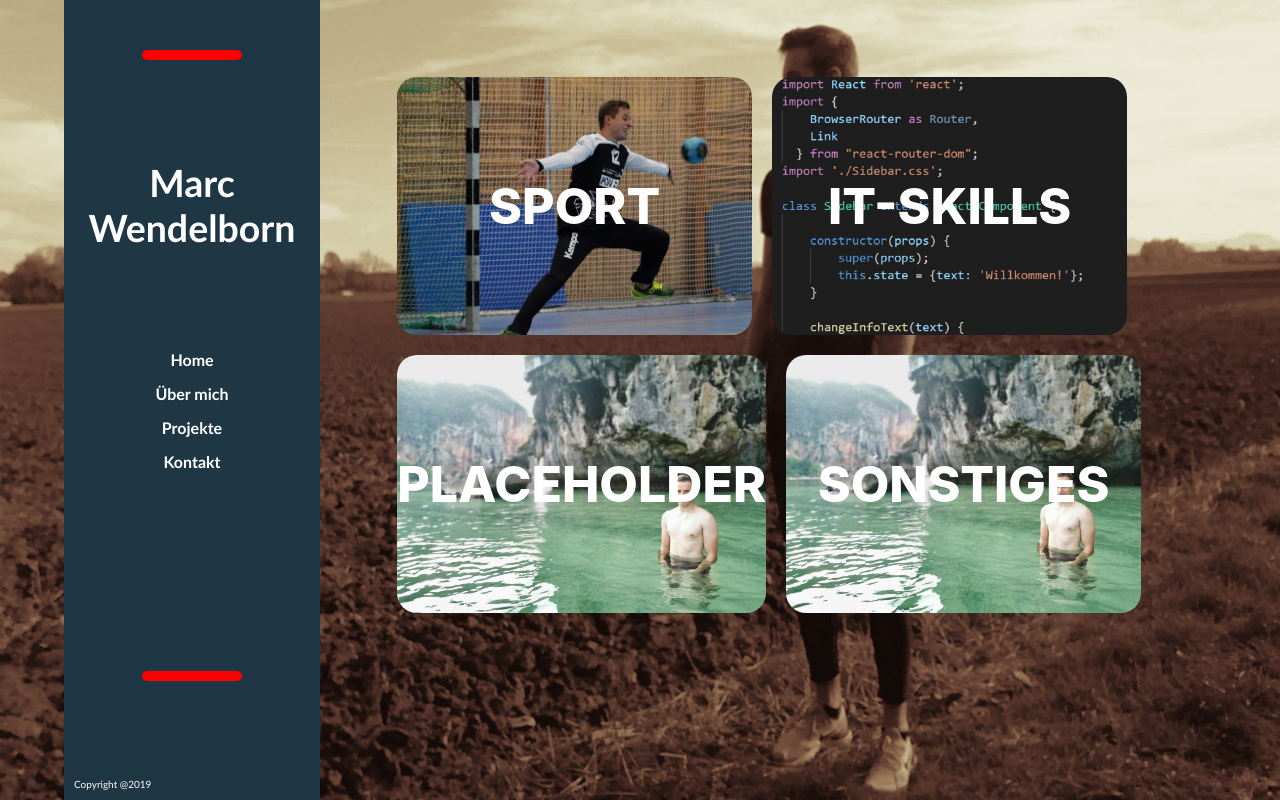
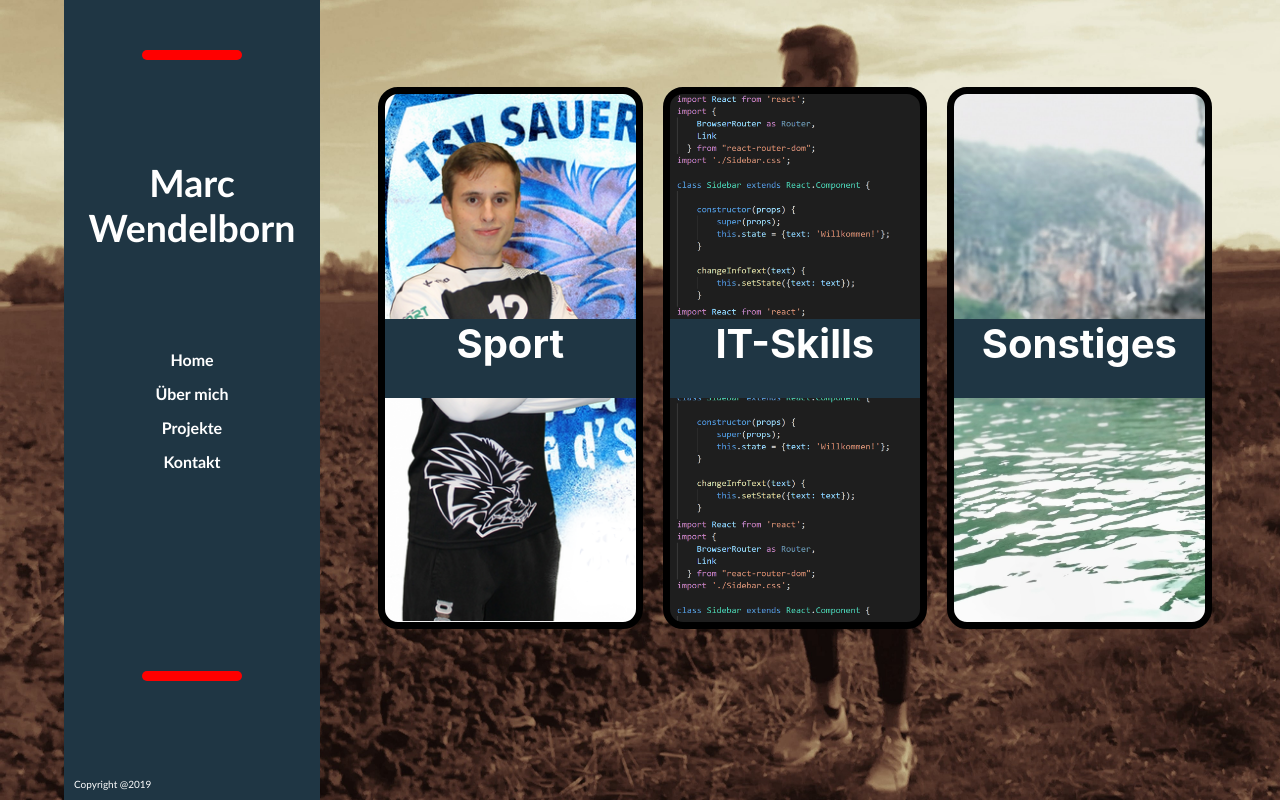
Before and after one commit to Pirinuss/Website, a React (Create React App) app: page /about in a window 1280 px wide. Built offline with nearby package versions, Linux system fonts and the light colour scheme; what react-animations would draw is missing.

Commit message:
Save commit

```diff
--- a/public/index.html
+++ b/public/index.html
@@ -2,14 +2,12 @@
 <html lang="en">
   <head>
     <meta charset="utf-8" />
-    <link rel="icon" href="%PUBLIC_URL%/favicon.ico" />
     <meta name="viewport" content="width=device-width, initial-scale=1" />
     <meta name="theme-color" content="#000000" />
     <meta
       name="description"
-      content="Web site created using create-react-app"
+      content="Personal website of Marc Wendelborn"
     />
-    <link rel="apple-touch-icon" href="logo192.png" />
     <!--
       manifest.json provides metadata used when your web app is installed on a
       user's mobile device or desktop. See https://developers.google.com/web/fundamentals/web-app-manifest/
--- a/src/components/about/About.css
+++ b/src/components/about/About.css
@@ -5,21 +5,24 @@
 }
 
 .about-container {
-    width: 86%;
+    width: 90%;
     height: 75%;
-    margin: 7%;
+    margin: 8%;
+    margin-left: 5%;
+    margin-right: 5%;
     border-radius: 20px;
 }
 
 .box {
-    height: 43%;
-    width: 43%;
+    height: 88%;
+    width: 29%;
     border-radius: 20px;
     float: left;
     color: white;
     display: table;
     text-align: center;
     margin: 10px;
+    border: 7px solid black;
 }
 
 .box:hover {
@@ -28,19 +31,25 @@
 
 .cell-header {
     display: table-cell;
-    vertical-align: middle;
-    font-size: 50px;
-    font-weight: 800;
+    font-size: 40px;
+}
+
+.cell-header-container {
+    width: 100%;
+    height: 15%;
+    background-color: #1f3644;
+    margin-top: 90%;
+    display: table;
 }
 
 .sport-container {
-    background-image: url('./handball.jpeg');
-    background-size: 100%;
+    background-image: url('./handball.png');
+    background-size: cover;
 }
 
 .other-container {
     background-image: url('./background.jpg');
-    background-size: 100%;
+    background-size: cover;
 }
 
 .it-skills-container {
--- a/src/components/about/About.js
+++ b/src/components/about/About.js
@@ -10,22 +10,23 @@ export class About extends React.Component {
                 <div className="about-container">
                     <Link to='/about/sport'>
                         <div className="box sport-container">
-                            <h1 className="cell-header">SPORT</h1>
+                            <div className="cell-header-container">
+                                <h1 className="cell-header">Sport</h1>
+                            </div>
                         </div>
                     </Link>
                     <Link to='/about/itskills'>
                         <div className="box it-skills-container">
-                            <h1 className="cell-header">IT-SKILLS</h1>
+                        <div className="cell-header-container">
+                                <h1 className="cell-header">IT-Skills</h1>
+                            </div>
                         </div>
                     </Link>
                     <Link to='/about/other'>
                         <div className="box other-container">
-                            <h1 className="cell-header">PLACEHOLDER</h1>
-                        </div>
-                    </Link>
-                    <Link to='/about/other'>
-                        <div className="box other-container">
-                            <h1 className="cell-header">SONSTIGES</h1>
+                        <div className="cell-header-container">
+                                <h1 className="cell-header">Sonstiges</h1>
+                            </div>
                         </div>
                     </Link>
                 </div>
```
Also changed, not shown: src/components/about/handball.jpeg (deleted), src/components/about/handball.png (added).
